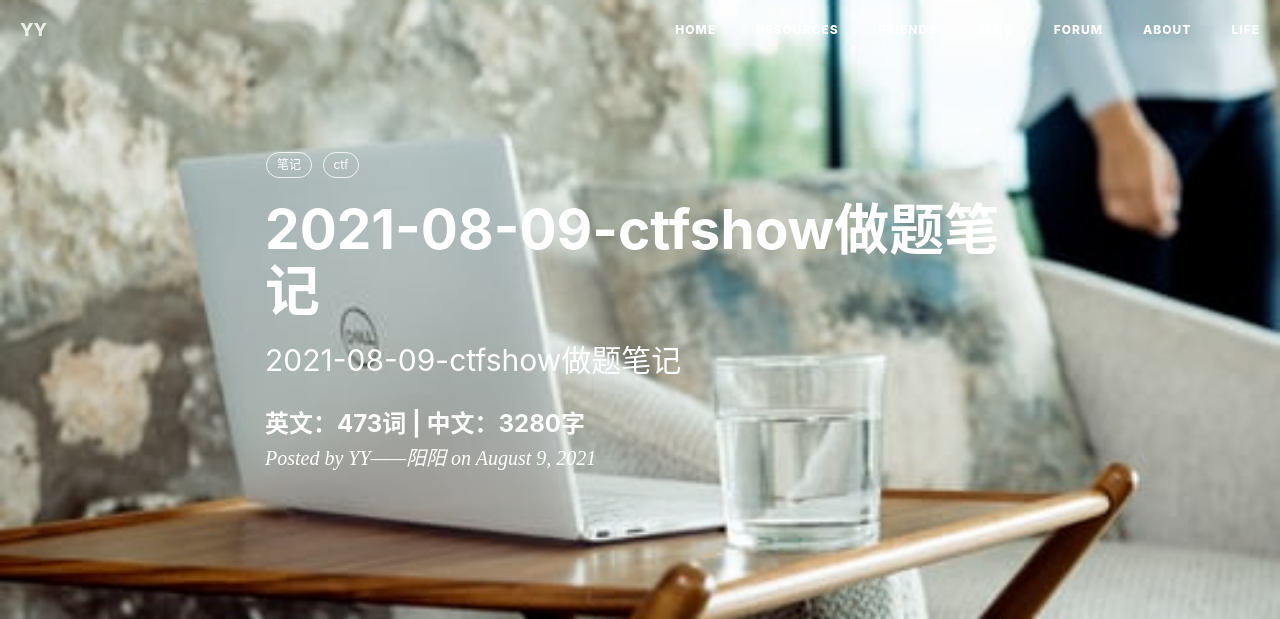
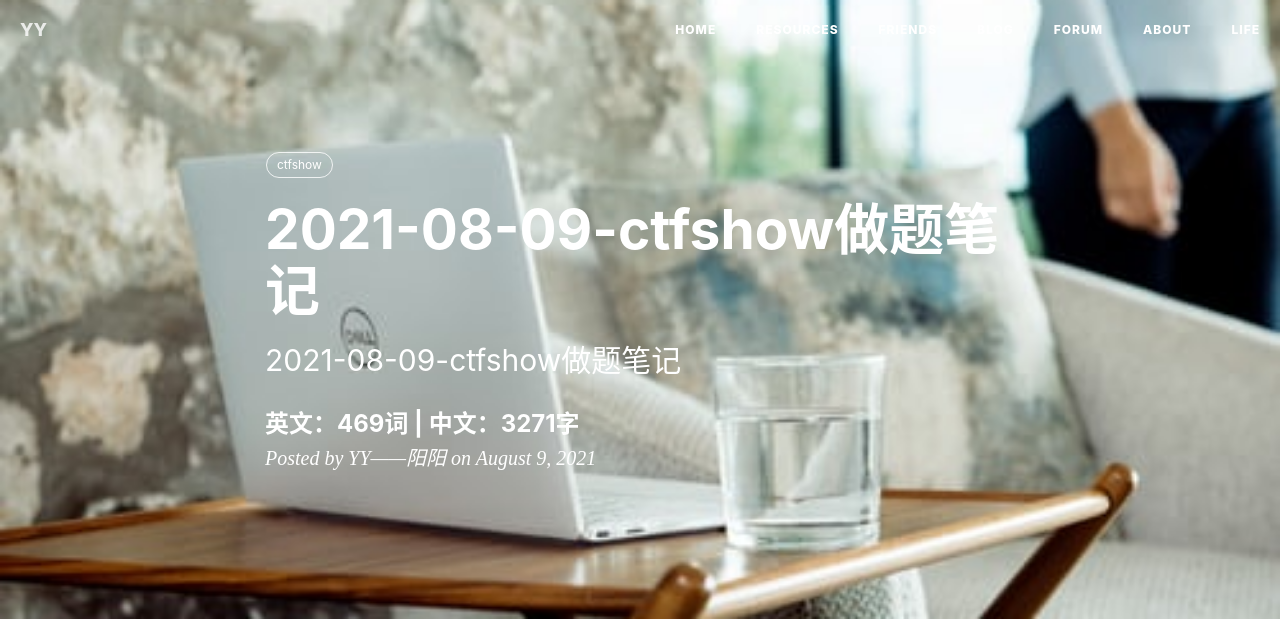
Before and after one commit to yangyang-linux/yangyang-linux.github.io, a Jekyll site: the page built from _posts/2021-08-09-ctfshow做题笔记.md, in a window 1280 px wide and 1400 px high. Shown: the top 619 px of the window. Built offline with Jekyll 4.4.1, drawn with Linux system fonts in a browser that asks for light colours; nearby versions of some CDN libraries; comment, search, counter and statistics services are not loaded; some of the changed text lies outside the part shown; grey boxes are pictures that could not be loaded.

Commit message:
Update 2021-08-09-ctfshow做题笔记.md

```diff
--- a/_posts/2021-08-09-ctfshow做题笔记.md
+++ b/_posts/2021-08-09-ctfshow做题笔记.md
@@ -7,8 +7,7 @@ author:     YY——阳阳
 header-img: img/post/1.jpg
 catalog: true
 tags:
-    - 笔记
-    - ctf
+    - ctfshow
 ---
 
 **作者：鸿鹄（阳阳）**
```
Also changed, not shown: other parts of _posts/2021-08-09-ctfshow做题笔记.md (+0 -20 lines).
